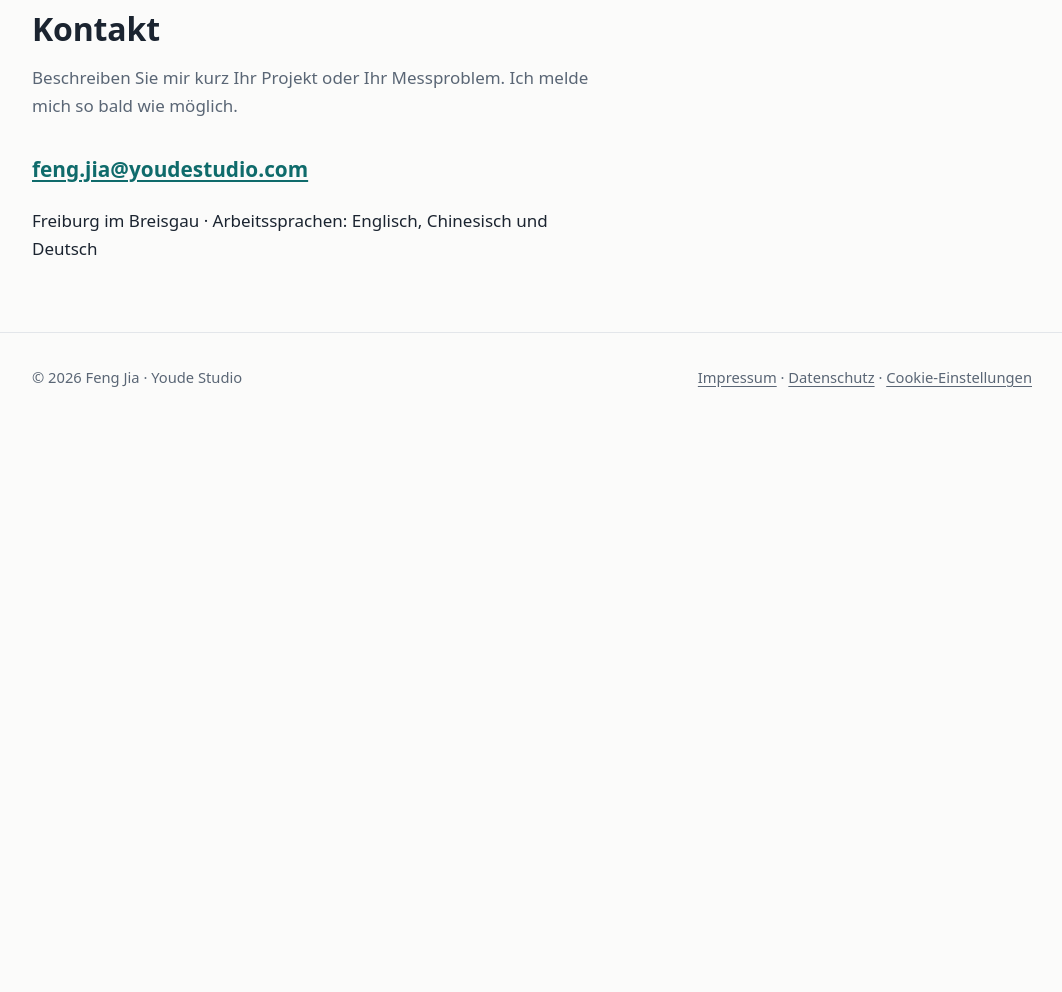
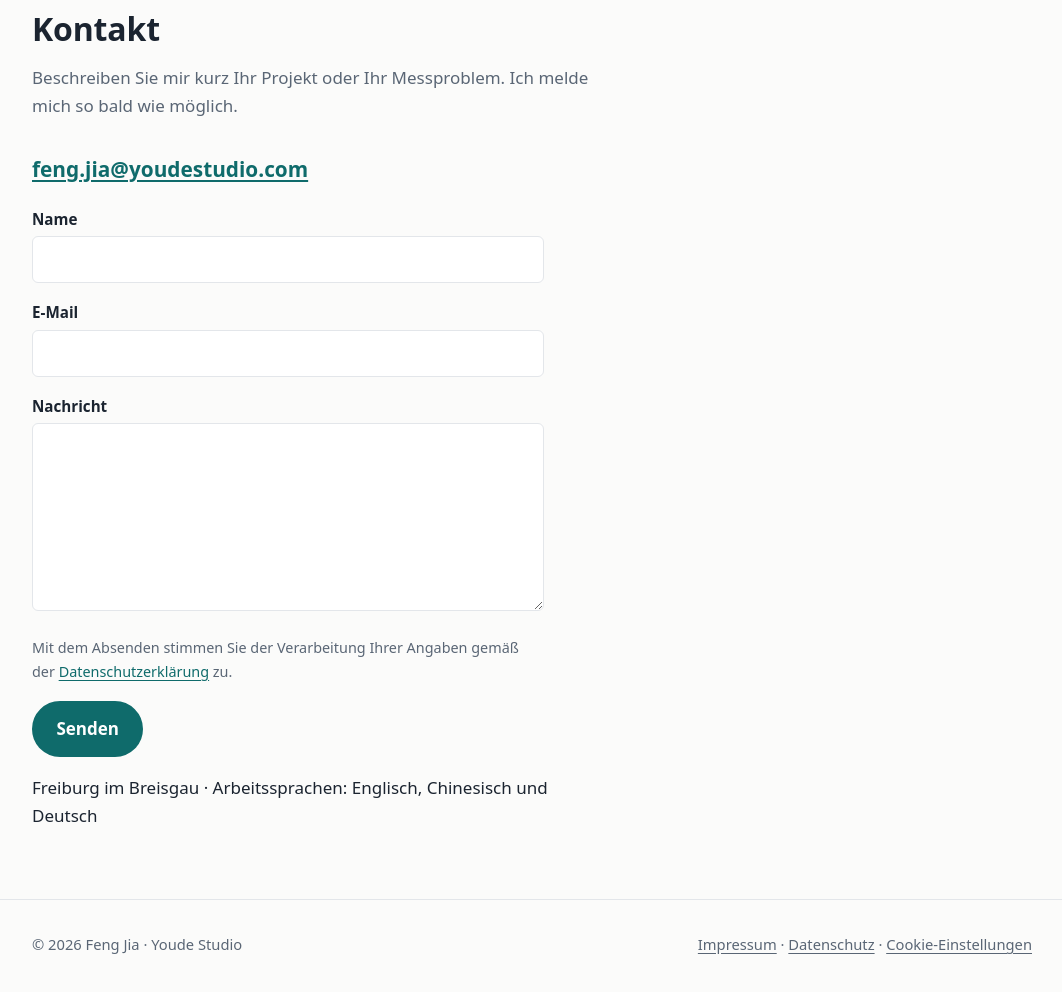
Before and after one commit to fjia2021/youdestudio, a plain HTML site: page public/fj/index.html in a window 1280 px wide. Shown: the part 4080-5072 px from the top of the page, without its empty margins (108-1170 px from the left). Before the commit the page ends 4509 px from the top, so only its background shows below. Drawn offline with Linux system fonts and the light colour scheme.

Commit message:
Add contact form to contact section

```diff
--- a/public/fj/index.html
+++ b/public/fj/index.html
@@ -168,6 +168,30 @@
           <h2>Kontakt</h2>
           <p class="section-intro">Beschreiben Sie mir kurz Ihr Projekt oder Ihr Messproblem. Ich melde mich so bald wie möglich.</p>
           <p class="contact-mail"><a href="#contact" data-mail data-show data-subject="Projektanfrage">feng.jia [at] youdestudio.com</a></p>
+          <form class="contact-form" id="contact-form" action="/api/contact" method="post"
+                data-msg-sending="Wird gesendet …"
+                data-msg-ok="Vielen Dank, Ihre Nachricht wurde gesendet."
+                data-msg-error="Die Nachricht konnte nicht gesendet werden. Bitte schreiben Sie mir stattdessen eine E-Mail.">
+            <p>
+              <label for="cf-name">Name</label>
+              <input id="cf-name" name="name" type="text" autocomplete="name" maxlength="100" required>
+            </p>
+            <p>
+              <label for="cf-email">E-Mail</label>
+              <input id="cf-email" name="email" type="email" autocomplete="email" maxlength="200" required>
+            </p>
+            <p>
+              <label for="cf-message">Nachricht</label>
+              <textarea id="cf-message" name="message" rows="6" maxlength="5000" required></textarea>
+            </p>
+            <p class="hp" aria-hidden="true">
+              <label for="cf-website">Bitte leer lassen</label>
+              <input id="cf-website" name="website" type="text" tabindex="-1" autocomplete="off">
+            </p>
+            <p class="consent">Mit dem Absenden stimmen Sie der Verarbeitung Ihrer Angaben gemäß der <a href="/datenschutz/">Datenschutzerklärung</a> zu.</p>
+            <p><button class="btn" type="submit">Senden</button></p>
+            <p class="form-status" role="status" aria-live="polite"></p>
+          </form>
           <p>Freiburg im Breisgau · Arbeitssprachen: Englisch, Chinesisch und Deutsch</p>
         </div>
       </div>
```
Also changed, not shown: public/en/fj/index.html (+24 -0 lines).
